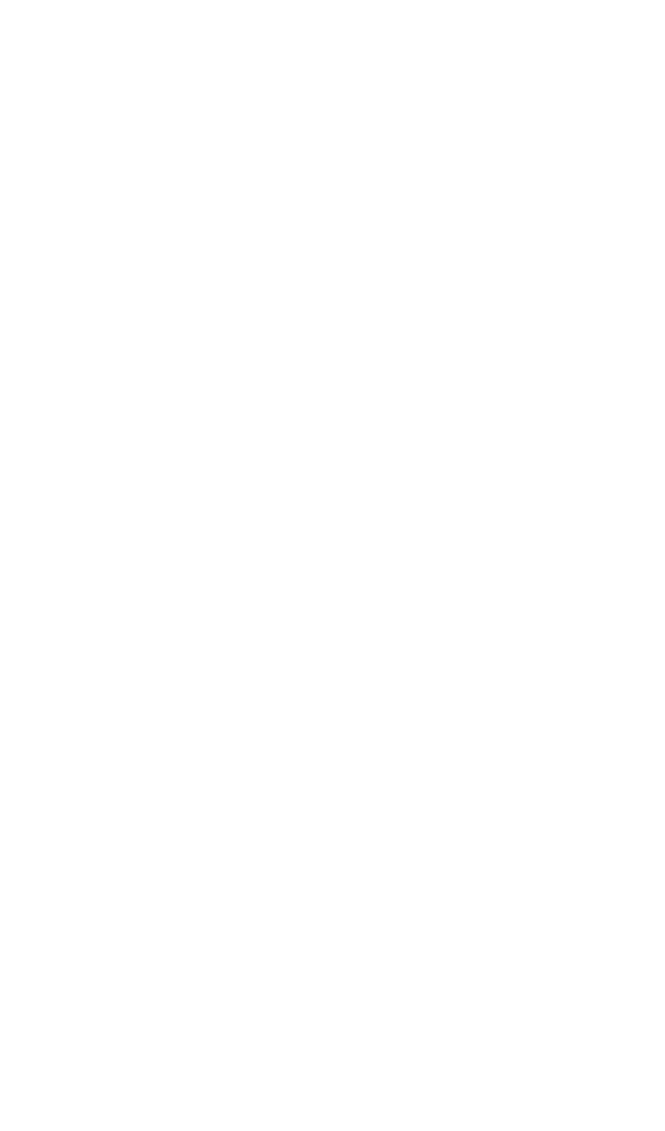
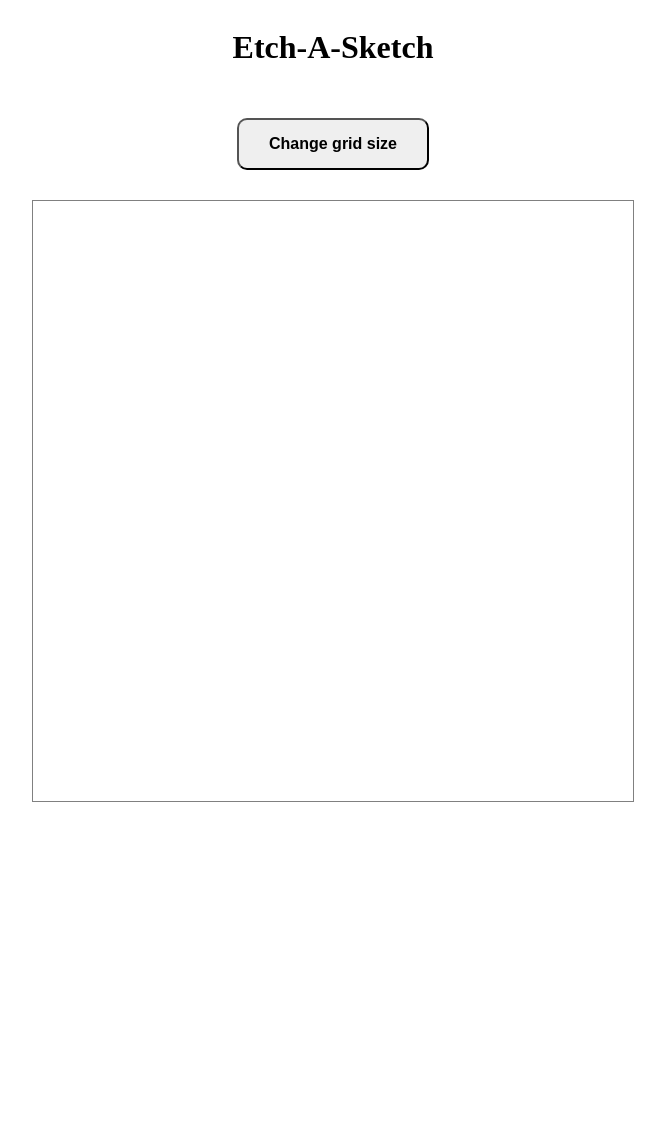
Before and after one commit to g24force/etch-a-sketch, a plain HTML site: page index.html in a window 1280 px wide. Shown: the whole page, without its empty margins (307-972 px from the left). Drawn offline with Linux system fonts and the light colour scheme.

Commit message:
WIP Add button for grid resize

```diff
--- a/index.html
+++ b/index.html
@@ -8,6 +8,10 @@
     <script src="main.js" defer></script>
 </head>
 <body>
+    <div class="heading">
+        <h1>Etch-A-Sketch</h1>
+        <button>Change grid size</button>
+    </div>
     <div id="container"></div>
 </body>
 </html>
--- a/main.js
+++ b/main.js
@@ -10,3 +10,11 @@ while (i <= 16 * 16) {
     container.appendChild(div);
     i++;
 };
+
+const button = document.querySelector('button')
+
+let size = 0;
+
+button.addEventListener('click', () => {
+    size = window.prompt("How many lines of squares do you want on your new grid?", 10);
+});
--- a/styles.css
+++ b/styles.css
@@ -1,12 +1,37 @@
+body {
+    display: flex;
+    flex-direction: column;
+    justify-content: center;
+    align-items: center;
+}
+
+.heading {
+    display: flex;
+    align-items: center;
+    justify-content: center;
+    flex-direction: column;
+}
+
+button {
+    padding: 15px 30px;
+    font-size: 16px;
+    font-weight: 700;
+    border-radius: 10px;
+    margin: 30px;
+}
+
 #container {
     display: flex;
+    justify-content: center;
+    align-items: center;
     flex-wrap: wrap;
+    border: 1px solid grey;
+    height: 600px;
+    width: 600px;
 }
 
 .cell {
     height: 70px;
-/*     flex-basis: 6%; */
-/*     border: 1px solid grey; */
     display: flex;
     align-items: center;
     justify-content: center;
```
